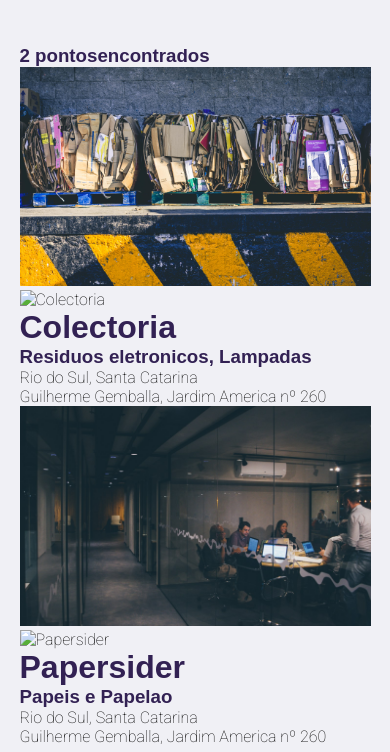
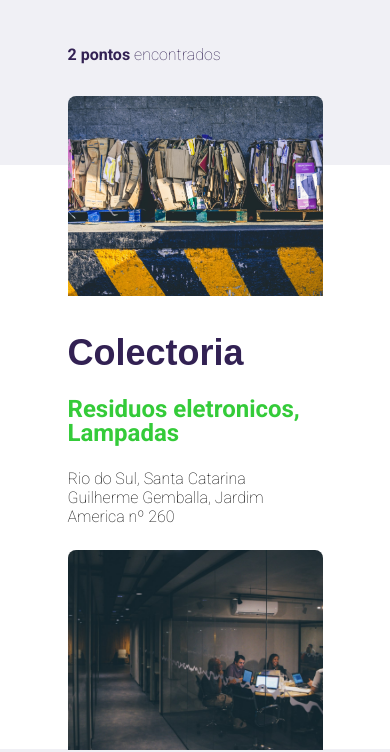
Before and after one commit to guistetter/nextLevelWeek, a plain HTML site: page search-results.html in a window 390 px wide. Shown: the part 95-847 px from the top of the page. Drawn offline with Linux system fonts and the light colour scheme.

Commit message:
finalizando layout pagina search add responsividade

```diff
--- a/search-results.html
+++ b/search-results.html
@@ -21,11 +21,11 @@
       </header>
 
       <main>
-        <h3><strong> 2 pontos</strong>encontrados</h3>
+        <h4><strong> 2 pontos </strong>encontrados</h4>
         <div class="cards">
           <div class="card">
-            <img src="./assets/recycle.jpg" alt="" srcset="" />
-            <img src="" alt="Colectoria" />
+            <img src="./assets/recycle.jpg" alt="Colectoria" srcset="" />
+
             <h1>Colectoria</h1>
             <h3>Residuos eletronicos, Lampadas</h3>
             <p>
@@ -34,8 +34,8 @@
             </p>
           </div>
           <div class="card">
-            <img src="./assets/recyle2.jpg" alt="" srcset="" />
-            <img src="" alt="Papersider" />
+            <img src="./assets/recyle2.jpg" alt="Papersider" srcset="" />
+
             <h1>Papersider</h1>
             <h3>Papeis e Papelao</h3>
             <p>
--- a/styles/responsive.css
+++ b/styles/responsive.css
@@ -15,7 +15,16 @@
   #page-home main {
     align-items: center;
   }
+
+  #page-search-results .cards {
+    grid-template-columns: 1fr;
+  }
+  #page-search-results .cards img {
+    height: 200px;
+    max-width: 400px;
+  }
 }
+
 @media (min-width: 1700px) {
   #page-home {
     background-position-x: 50vw;
--- a/styles/search-results.css
+++ b/styles/search-results.css
@@ -1,3 +1,13 @@
+body::after {
+  content: "";
+  position: fixed;
+  background-color: white;
+  z-index: -1;
+  top: 260px;
+  right: 0;
+  left: 0;
+  bottom: 0;
+}
 #page-search-results {
   width: 90%;
   max-width: 1100px;
@@ -24,9 +34,40 @@
   margin-right: 16px;
 }
 main {
-  margin-top: 48px;
+  margin: 48px;
 }
-main img {
+main h4 {
+  font-weight: normal;
+  font-family: Roboto, sans-serif;
+  margin-bottom: 32px;
+}
+main .cards {
+  display: grid;
+  grid-template-columns: 1fr 1fr 1fr;
+  gap: 24px;
+}
+main .card img {
   width: 100%;
-  height: auto;
+  height: 150px;
+  object-fit: cover;
+  border-radius: 8px 8px 0 0;
 }
+main .card h1 {
+  margin: 32px 0 24px;
+  font-size: 36px;
+  line-height: 41px;
+  color: #322153;
+}
+main .card h3 {
+  margin: 24px 0;
+  font-family: Roboto;
+  font-style: normal;
+  font-weight: 600;
+  font-size: 24px;
+  line-height: 24px;
+  color: var(--primary-color);
+}
+main .car p {
+  font-size: 16px;
+  line-height: 2px;
+}
```
Also changed, not shown: index.html (+1 -1 lines).
